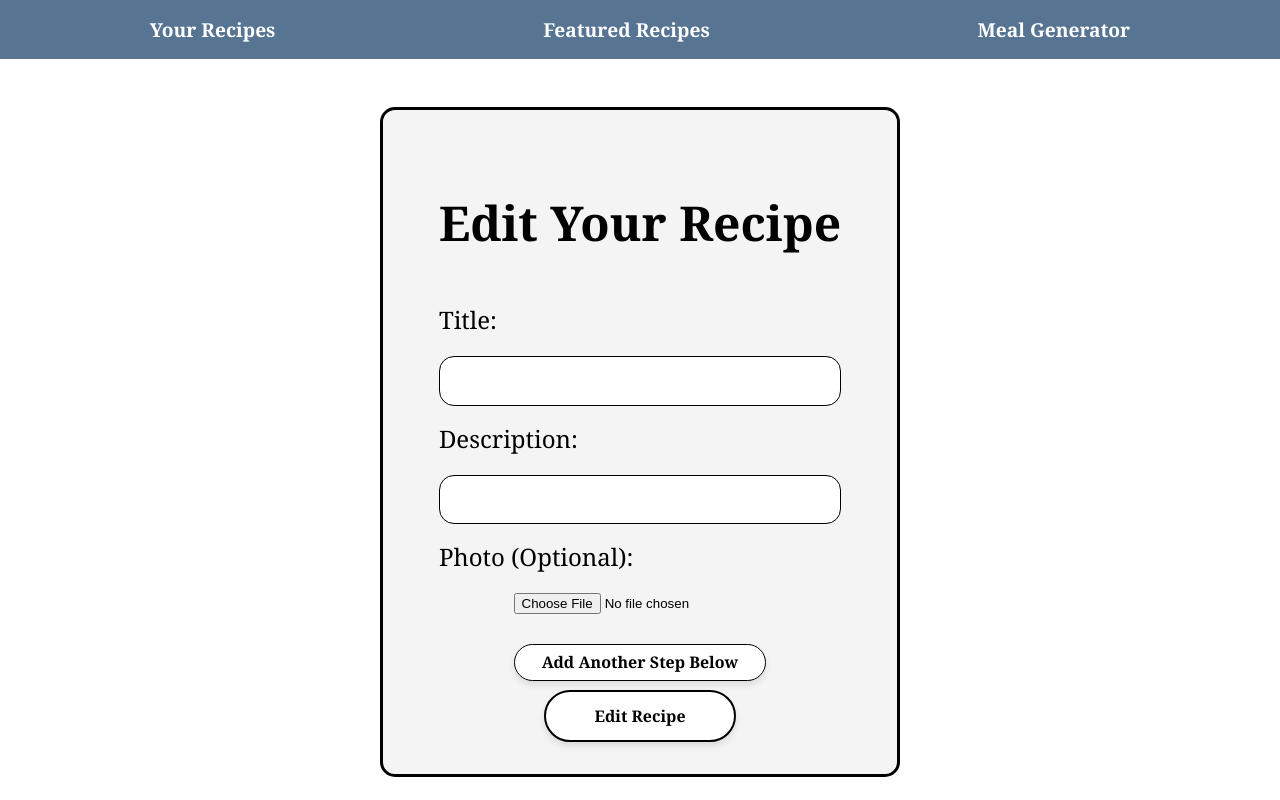
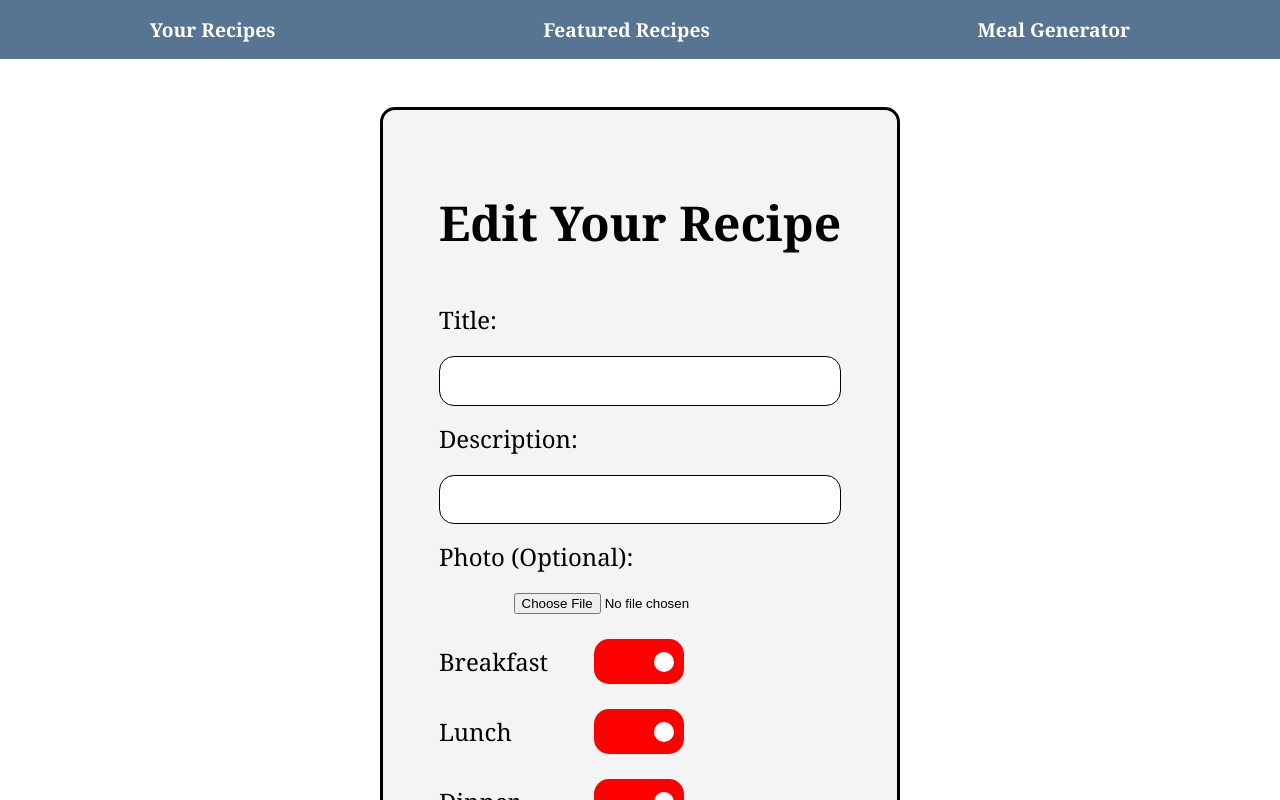
Before and after one commit to kae2587/RecipeProject., a React (Create React App) app in the folder Frontend/: page /editrecipe in a window 1280 px wide. Shown: the top 800 px of the page. Built offline with nearby package versions, Linux system fonts and the light colour scheme.

Commit message:
Can get breakfast, lunch, and dinner recipes

```diff
--- a/Frontend/src/pages/CreateNewRecipe.js
+++ b/Frontend/src/pages/CreateNewRecipe.js
@@ -11,10 +11,6 @@ function CreateNewRecipe() {
   const [isMealHovering, setIsMealHovering] = useState(false);
   //const [isOn, setIsOn] = useState(false);
   const [isOn, setIsOn] = useState([false, false, false]);
-
-    // const toggleSwitch = () => {
-    //   setIsOn((prevState) => !prevState);
-    // };
 
     const toggleSwitch = (id) => {
       setIsOn((prevStates) => {
@@ -127,6 +123,9 @@ function CreateNewRecipe() {
       }
 
       formData.append('username', username);
+      formData.append('breakfast', isOn[0]);
+      formData.append('lunch', isOn[1]);
+      formData.append('dinner', isOn[2]);
 
       // Submit the recipe
       const recipeResponse = await fetch('http://localhost:8001/addrecipe', {
@@ -389,7 +388,7 @@ const styles = {
         gap: '5px', // Adds spacing between label and switch
         padding: '5px', // Optional vertical spacing
         width: '100%', // Ensures the container spans full width
-        marginBottom: "10px",
+        marginBottom: "15px",
     },
 
     Switchlabel: {
--- a/Frontend/src/pages/EditRecipe.js
+++ b/Frontend/src/pages/EditRecipe.js
@@ -10,7 +10,15 @@ function EditRecipe() {
   const [headerBools, setHeaderBools] = useState([false, false, false])
   const [photo, setPhoto] = useState('');
   const profilePhotoRef = useRef();
+  const [isOn, setIsOn] = useState([false, false, false]);
 
+    const toggleSwitch = (id) => {
+      setIsOn((prevStates) => {
+        const updatedStates = [...prevStates];
+        updatedStates[id] = !updatedStates[id]; // Correctly toggling the state at index `id`
+        return updatedStates;
+      });
+    };
 
   const handleMouseEnter = (id) => {
       setHeaderBools((prevStates) => {
@@ -101,7 +109,7 @@ const handleFileChange = (e) => {
             const data2 = await responsetwo.json();
             setTitle(data2[0].title);
             setDescription(data2[0].description);
-
+            setIsOn([data2[0].breakfast, data2[0].lunch, data2[0].dinner]);
           }
 
       };
@@ -191,6 +199,9 @@ const handleFileChange = (e) => {
         formData.append('_id', id);
         formData.append('username', data.username);
         formData.append('description', description);
+        formData.append('breakfast', isOn[0]);
+        formData.append('lunch', isOn[1]);
+        formData.append('dinner', isOn[2]);
 
         if (photo) {
             formData.append('photo', new Blob([photo.data], { type: photo.contentType }), 'photo.jpg');
@@ -288,6 +299,47 @@ style={headerBools[2] ? styles.linkHover : styles.link}>
         onChange={handleFileChange}
         style = {styles.photoInput}
       />
+
+
+<div style={styles.switchContainer}>
+  <h style={styles.Switchlabel}>Breakfast</h>
+  <div
+    style={isOn[0] ? styles.switch : styles.IsOnswitch}
+    onClick={() => toggleSwitch(0)}
+  >
+    <div
+      style={isOn[0] ? styles.switchCircle : styles.IsOnswitchCircle}
+    ></div>
+  </div>
+</div>
+
+<div style={styles.switchContainer}>
+  <h style={styles.Switchlabel}>Lunch</h>
+  <div
+    style={isOn[1] ? styles.switch : styles.IsOnswitch}
+    onClick={() => toggleSwitch(1)}
+  >
+    <div
+      style={isOn[1] ? styles.switchCircle : styles.IsOnswitchCircle}
+    ></div>
+  </div>
+</div>
+
+<div style={styles.switchContainer}>
+  <h style={styles.Switchlabel}>Dinner</h>
+  <div
+    style={isOn[2] ? styles.switch : styles.IsOnswitch}
+    onClick={() => toggleSwitch(2)}
+  >
+    <div
+      style={isOn[2] ? styles.switchCircle : styles.IsOnswitchCircle}
+    ></div>
+  </div>
+</div>
+
+
+
+
 
 
 
@@ -494,6 +546,67 @@ const styles = {
       },
 
 
+      switchContainer: {
+        display: 'flex',
+        flexDirection: 'row',
+        alignItems: 'center', // Vertically centers label and switch
+        gap: '5px', // Adds spacing between label and switch
+        padding: '5px', // Optional vertical spacing
+        width: '100%', // Ensures the container spans full width
+        marginBottom: "15px",
+    },
+
+    Switchlabel: {
+        fontSize: "1.5rem",
+        fontFamily: "'Georgia', serif",
+        color: "#000000",
+        marginBottom: "0", // Remove bottom margin
+        textAlign: "left", // Align text to the left
+        width: "150px", // Set a fixed width for consistent alignment
+    },
+
+    switch: {
+        width: "80px",
+        height: "35px",
+        backgroundColor: "green" ,
+        borderRadius: "15px",
+        display: "flex",
+        alignItems: "center",
+        padding: "5px",
+        cursor: "pointer",
+        transition: "background-color 0.3s ease-in-out",
+      },
+
+      IsOnswitch: {
+        width: "80px",
+        height: "35px",
+        backgroundColor: "red",
+        borderRadius: "15px",
+        display: "flex",
+        alignItems: "center",
+        padding: "5px",
+        cursor: "pointer",
+        transition: "background-color 0.3s ease-in-out",
+      },
+
+      switchCircle: {
+        width: "20px",
+        height: "20px",
+        backgroundColor: "#ffffff",
+        borderRadius: "50%",
+        transition: "transform 0.3s ease-in-out",
+        transform: "translateX(0)",
+      },
+
+      IsOnswitchCircle: {
+        width: "20px",
+        height: "20px",
+        backgroundColor: "#ffffff",
+        borderRadius: "50%",
+        transition: "transform 0.3s ease-in-out",
+        transform:"translateX(55px)" ,
+      },
+
 
 
 };
--- a/Frontend/src/pages/GenerateSevenDay.js
+++ b/Frontend/src/pages/GenerateSevenDay.js
@@ -6,6 +6,15 @@ const [headerBools, setHeaderBools] = useState([false, false, false]);
 const [userRecipes, setUserRecipes] = useState([]);
 const [isOn, setIsOn] = useState(false);
 const [randArr, setrandArr] = useState([]);
+const [breakfastrandArr, setBreakfastrandArr] = useState([]);
+const [LunchrandArr, setLunchrandArr] = useState([]);
+const [dinnerrandArr, setDinnerrandArr] = useState([]);
+
+const [breakfastRecipe, setBreakfastRecipe] = useState([]);
+const [lunchRecipe, setLunchRecipe] = useState([]);
+const [dinnerRecipe, setDinnerRecipes] = useState([]);
+
+
 
     const toggleSwitch = () => {
       setIsOn((prevState) => !prevState);
@@ -33,22 +42,61 @@ const [randArr, setrandArr] = useState([]);
 
 
 
-            const responsetwo = await fetch(' http://localhost:8001/getRecipes', {
+            // const responsetwo = await fetch(' http://localhost:8001/getBreakfastRecipes', {
+            //     method: 'POST',
+            //     headers: { 'Content-Type': 'application/json' },
+            //     credentials: 'include',
+            //     body: JSON.stringify(user)
+            //   })
+
+            // if (responsetwo.ok) {
+
+            //   const data2 = await responsetwo.json();
+            //   setUserRecipes(data2);
+            //   setRandArr(data2.length);
+
+            // }
+
+            const breakfastresponse = await fetch(' http://localhost:8001/getBreakfastRecipes', {
                 method: 'POST',
                 headers: { 'Content-Type': 'application/json' },
                 credentials: 'include',
                 body: JSON.stringify(user)
               })
 
-            if (responsetwo.ok) {
+            if (breakfastresponse.ok) {
 
-              const data2 = await responsetwo.json();
-              setUserRecipes(data2);
-              setRandArr(data2.length);
+              const breakfast = await breakfastresponse.json();
+              setBreakfastRecipe(breakfast);
+              setBreakfastrandArr(breakfast.length);
+
+              const lunchReponse = await fetch(' http://localhost:8001/getLunchRecipes', {
+                method: 'POST',
+                headers: { 'Content-Type': 'application/json' },
+                credentials: 'include',
+                body: JSON.stringify(user)
+              })
+
+              if(lunchReponse.ok){
+                const lunch = await lunchReponse.json();
+                setLunchRecipe(lunch);
+                setLunchrandArr(lunch.length);
+
+                const dinnerReponse = await fetch(' http://localhost:8001/getDinnerRecipes', {
+                    method: 'POST',
+                    headers: { 'Content-Type': 'application/json' },
+                    credentials: 'include',
+                    body: JSON.stringify(user)
+                  })
+                  if(dinnerReponse.ok){
+                    const dinner = await dinnerReponse.json();
+                    setDinnerRecipes(dinner);
+                    setDinnerrandArr(dinner.length);
+                  }
 
               }
 
-
+            }
 
           }
         }
```
Also changed, not shown: 2 other files (tests, documents, lock files or other folders). Lines whose indentation alone changed are shown as unchanged.
